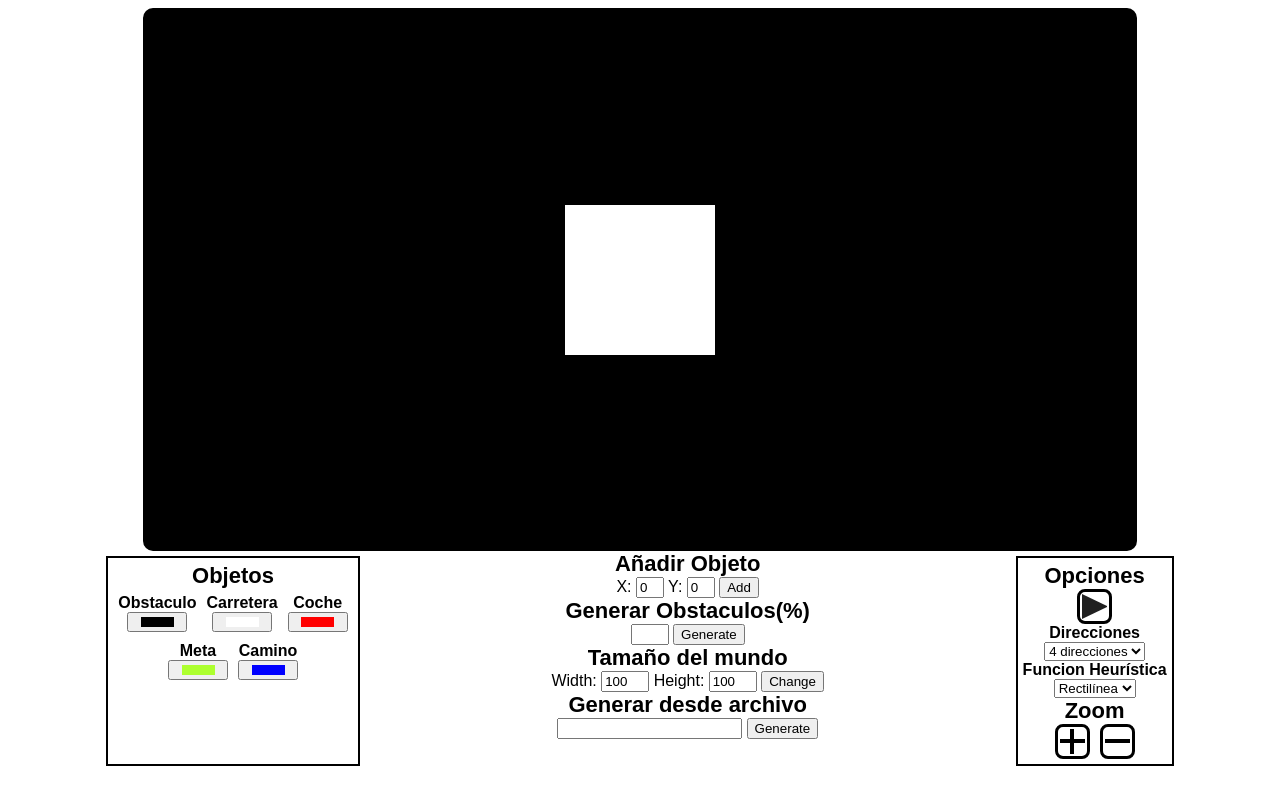
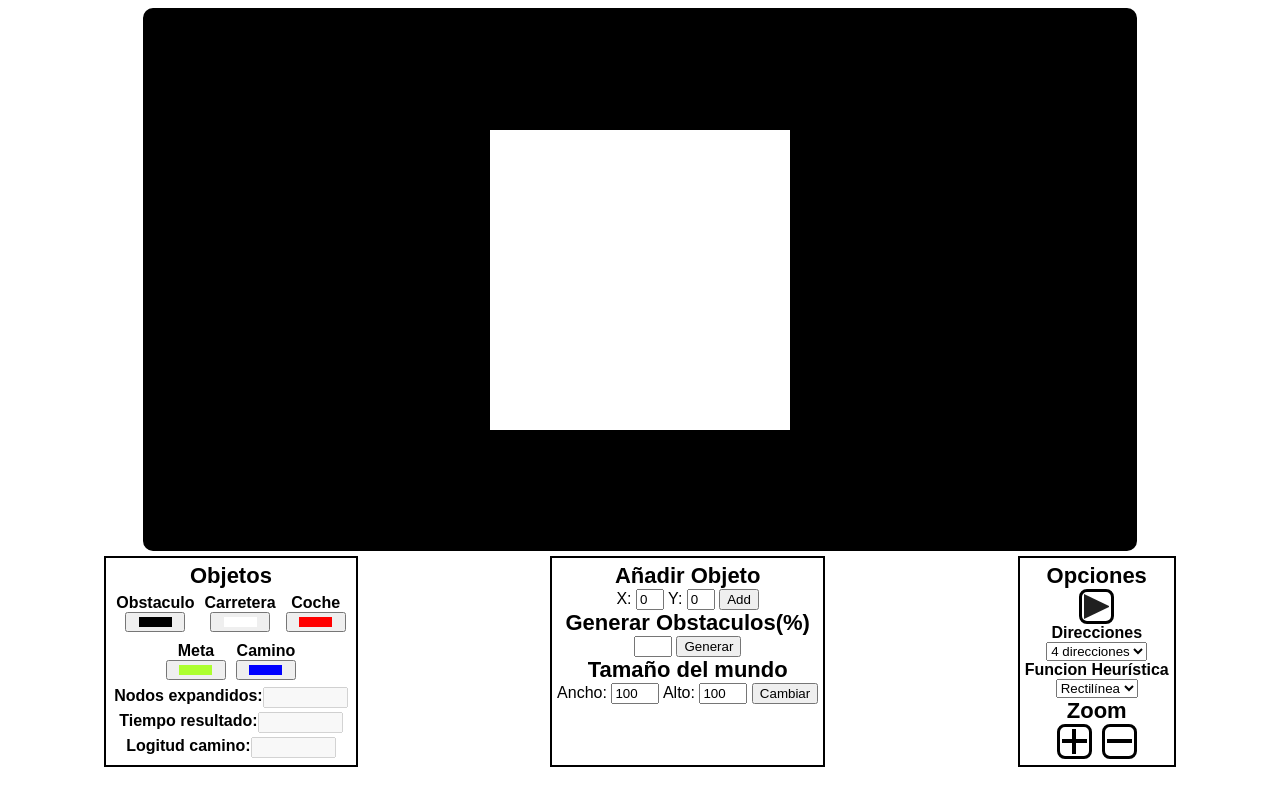
Before and after one commit to alu0101329093/IA-Practica1, an Electron app: page index.html in a window 1280 px wide. Both pictures are taken after a click on the input "Add". Drawn offline with Linux system fonts and the light colour scheme; no server answers.

Commit message:
Added time, path length and node number  display

```diff
--- a/index.html
+++ b/index.html
@@ -49,6 +49,18 @@
           </button>
         </div>
       </div>
+      <div class="menu-results">
+        <h3>Nodos expandidos:</h3>
+        <textarea class="menu-results-text" id="menu-nodes-text" cols="8" rows="1" disabled=true></textarea>
+      </div>
+      <div class="menu-results">
+        <h3>Tiempo resultado:</h3>
+        <textarea class="menu-results-text" id="menu-time-text" cols="8" rows="1" disabled=true></textarea>
+      </div>
+      <div class="menu-results">
+        <h3>Logitud camino:</h3>
+        <textarea class="menu-results-text" id="menu-length-text" cols="8" rows="1" disabled=true></textarea>
+      </div>
     </div>
     <div class="menu-objects">
       <h2>Añadir Objeto</h2>
@@ -62,21 +74,21 @@
       <h2>Generar Obstaculos(%)</h2>
       <div class="menu-generate">
         <input type="text" name="obstacle-percentage" id="obstacle-percentage" class="obstacle-percentage">
-        <input type="submit" value="Generate" id="percentage-input">
+        <input type="submit" value="Generar" id="percentage-input">
       </div>
       <h2>Tamaño del mundo</h2>
       <div class="menu-world-size">
-        <label for="world-width">Width: </label>
+        <label for="world-width">Ancho: </label>
         <input type="text" name="world-width" id="world-width" value="100" class="world-size-input">
-        <label for="world-height">Height: </label>
+        <label for="world-height">Alto: </label>
         <input type="text" name="world-height" id="world-height" value="100" class="world-size-input">
-        <input type="submit" value="Change" id="world-sizes-input">
+        <input type="submit" value="Cambiar" id="world-sizes-input">
       </div>
-      <h2>Generar desde archivo</h2>
+      <!-- <h2>Generar desde archivo</h2>
       <div class="menu-generate">
         <input type="text" name="file-input" id="file-input" class="file-input">
-        <input type="submit" value="Generate" id="file-input">
-      </div>
+        <input type="submit" value="Generar" id="file-input">
+      </div> -->
     </div>
     <div class="menu-settings">
       <h2>Opciones</h2>
@@ -93,7 +105,7 @@
       <h3>Funcion Heurística</h3>
       <select id="heuristic-selection">
         <option value="rectilinear">Rectilínea</option>
-        <option value="euclidean">Euclide</option>
+        <option value="euclidean">Euclidea</option>
       </select>
       <h2>Zoom</h2>
       <div class="menu-zoom-div">
--- a/index.js
+++ b/index.js
@@ -60,7 +60,7 @@ io.on('connection', (socket) => {
   // });
 
   socket.on('receivePath', (msg) => {
-    mainWindow.webContents.send('receivePath', JSON.parse(msg)[0]);
+    mainWindow.webContents.send('receivePath', JSON.parse(msg));
   });
 
   ipcMain.on('stop', () => {
--- a/renderer.js
+++ b/renderer.js
@@ -12,6 +12,12 @@ const menuZoomOutButton = document.getElementById('menu-zoomout-button');
 const waysSelection = document.getElementById('ways-selection');
 /** @type {HTMLSelectElement} */
 const heuristicSelection = document.getElementById('heuristic-selection');
+/** @type {HTMLTextAreaElement} */
+const menuNodesNumberText = document.getElementById('menu-nodes-text');
+/** @type {HTMLTextAreaElement} */
+const menuTimeText = document.getElementById('menu-time-text');
+/** @type {HTMLTextAreaElement} */
+const menuLengthText = document.getElementById('menu-length-text');
 
 menuButtonObstacle.getElementsByClassName(
   'menu-button-color',
@@ -34,7 +40,7 @@ const canvas = document.getElementById('canvas');
 canvas.height = Math.floor(window.innerHeight / 1.5);
 canvas.width = Math.floor(window.innerWidth / 1.3);
 
-const displayer = new MatrixDisplay(canvas.getContext('2d'), 50, 50, 3, 3);
+const displayer = new MatrixDisplay(canvas.getContext('2d'), 100, 100, 3, 3);
 displayer.display();
 const Mode = { NONE: 0, DRAW: 1, DRAG: 2 };
 const mode = Mode.DRAG;
@@ -102,10 +108,11 @@ window.addEventListener('mousemove', (event) => {
 document.getElementById('coords-input').addEventListener('click', () => {
   /** @type {HTMLInputElement} */
   let xCoord = document.getElementById('x-coord');
-  xCoord = Math.max(0, Math.min(displayer.width, xCoord.value));
+  xCoord = Math.max(0, Math.min(displayer.width - 1, xCoord.value));
   /** @type {HTMLInputElement} */
   let yCoord = document.getElementById('y-coord');
-  yCoord = Math.max(0, Math.min(displayer.height, yCoord.value));
+  yCoord = Math.max(0, Math.min(displayer.height - 1, yCoord.value));
+  console.log(yCoord);
   if (displayer.matrix[xCoord][yCoord] == Objects.CAR) {
     car = [];
   }
@@ -143,6 +150,16 @@ document.getElementById('world-sizes-input').addEventListener('click', () => {
   /** @type {HTMLInputElement} */
   const height = document.getElementById('world-height');
   displayer.setSize(width.value, height.value);
+  if (car.length > 0) {
+    car[0] = Math.min(car[0], width.value - 1);
+    car[1] = Math.min(car[1], height.value - 1);
+    displayer.matrix[car[0]][car[1]] = Objects.CAR;
+  }
+  if (goal.length > 0) {
+    goal[0] = Math.min(goal[0], width.value - 1);
+    goal[1] = Math.min(goal[1], height.value - 1);
+    displayer.matrix[goal[0]][goal[1]] = Objects.GOAL;
+  }
   displayer.setStartingPoints();
   displayer.resetMove();
   displayer.display();
@@ -196,7 +213,13 @@ heuristicSelection.addEventListener('change', () => {
     heuristicFunction = HeuristicFunctions.Euclidean;
 });
 
-window.api.receive('receivePath', (/** @type {Array<Array<int>>} */ path) => {
+window.api.receive('receivePath', (message) => {
+  console.log(message);
+  menuNodesNumberText.value = message['nodes'];
+  menuTimeText.value = message['time'] / 1000 + ' s';
+  /** @type {number[][]} */
+  let path = message['path'];
+  menuLengthText.value = path.length;
   displayer.display();
   let index = 0;
   let interval = setInterval(() => {
--- a/style.css
+++ b/style.css
@@ -145,8 +145,12 @@ h3 {
 
 .menu-objects {
   display: flex;
+  flex-wrap: wrap;
+  align-items: center;
   flex-direction: column;
-  align-items: center;
+  margin: 5px;
+  border: 2px solid black;
+  padding: 5px;
 }
 
 .obstacle-percentage {
@@ -156,3 +160,13 @@ h3 {
 .world-size-input {
   width: 40px;
 }
+
+.menu-results {
+  display: flex;
+  flex-flow: row;
+  margin: 2px;
+}
+
+.menu-results-text {
+  resize: none;
+}
```
